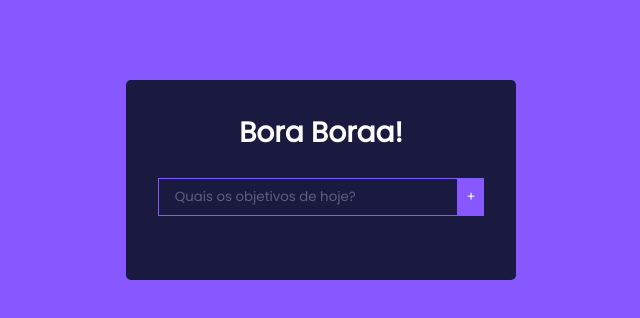
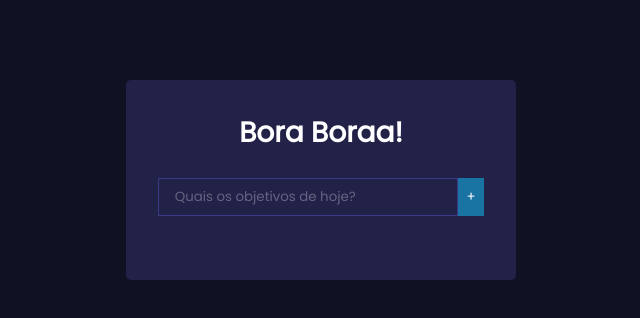
Before and after one commit to Kk3tillen/To-Do, a React (Create React App) app: page / in a window 1280 px wide. Shown: the top 318 px of the page, without its empty margins (319-959 px from the left). Built offline with nearby package versions, Linux system fonts and the light colour scheme.

Commit message:
mudança nas cores

```diff
--- a/src/App.css
+++ b/src/App.css
@@ -8,7 +8,7 @@
 }
 
 body {
-  background: #8758ff;
+  background: hsl(237, 37%, 10%);
   display: flex;
   justify-content: center;
   align-items: center;
@@ -25,7 +25,7 @@ h1 {
 }
 
 .TodoWrapper {
-  background: #1A1A40;
+  background: #222249;
   margin-top: 5rem;
   padding: 2rem;
   border-radius: 5px;
@@ -39,7 +39,7 @@ h1 {
 .todo-input {
   outline: none;
   background: none;
-  border: 1px solid #8758ff;
+  border: 1px solid #3b3888;
   padding: 0.5rem 1rem;
   margin-top: 1rem;
   margin-bottom: 2rem;
@@ -52,7 +52,7 @@ h1 {
 }
 
 .todo-btn {
-  background: #8758ff;
+  background: #1973a3;
   color: #fff;
   border: none;
   padding: 0.55rem;
```
